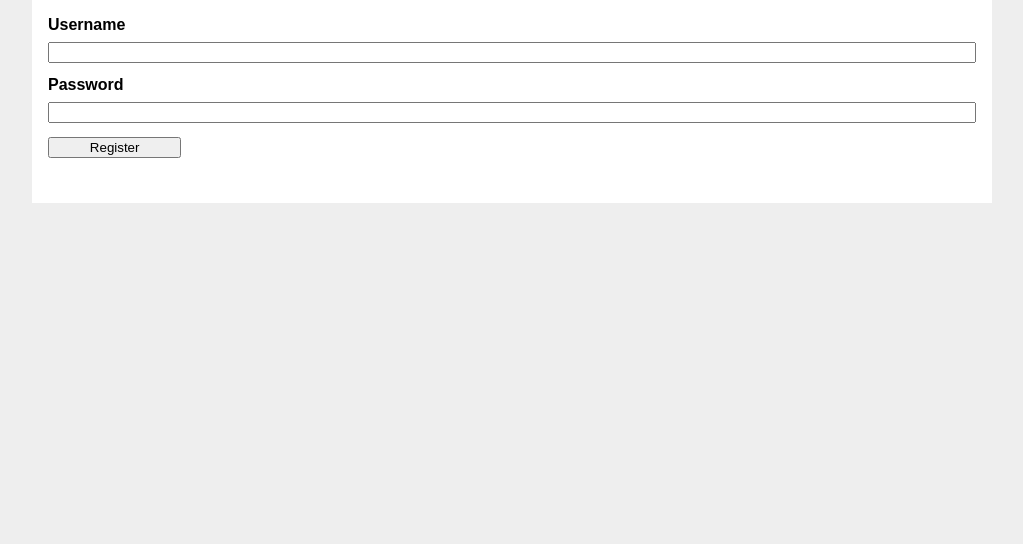
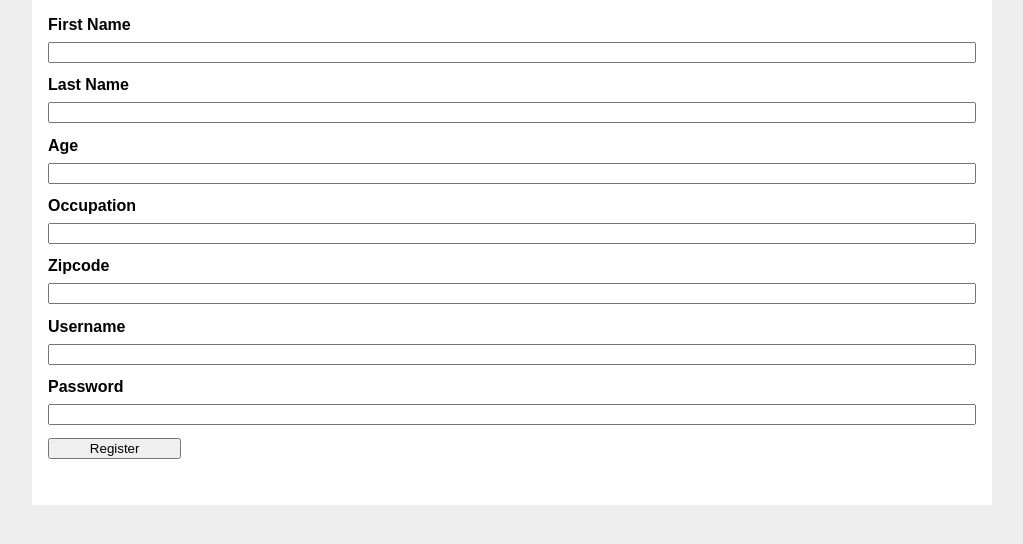
Before and after one commit to WTMurdoch/prj1.3, a Flask app: template flaskr/templates/auth/register.html in a window 1280 px wide. Shown: the part 98-642 px from the top of the page, without its empty margins (128-1151 px from the left). Run offline with Flask 2, Linux system fonts and the light colour scheme; the template is opened without the code that fills it, so the values that code supplies are empty; parts of the project's set-up code (start-up, migrations or seed data) failed here and were passed over.

Commit message:
Add files via upload

```diff
--- a/flaskr/templates/auth/register.html
+++ b/flaskr/templates/auth/register.html
@@ -6,6 +6,16 @@
 
 {% block content %}
   <form method="post">
+    <label for="firstname">First Name</label>
+    <input name="firstname" id="firstname" required>
+    <label for="lastname">Last Name</label>
+    <input name="lastname" id="lastname" required>
+    <label for="age">Age</label>
+    <input name="age" id="age" required>
+    <label for="occupation">Occupation</label>
+    <input name="occupation" id="occupation" required>
+    <label for="zipcode">Zipcode</label>
+    <input name="zipcode" id="zipcode" required>
     <label for="username">Username</label>
     <input name="username" id="username" required>
     <label for="password">Password</label>
```
